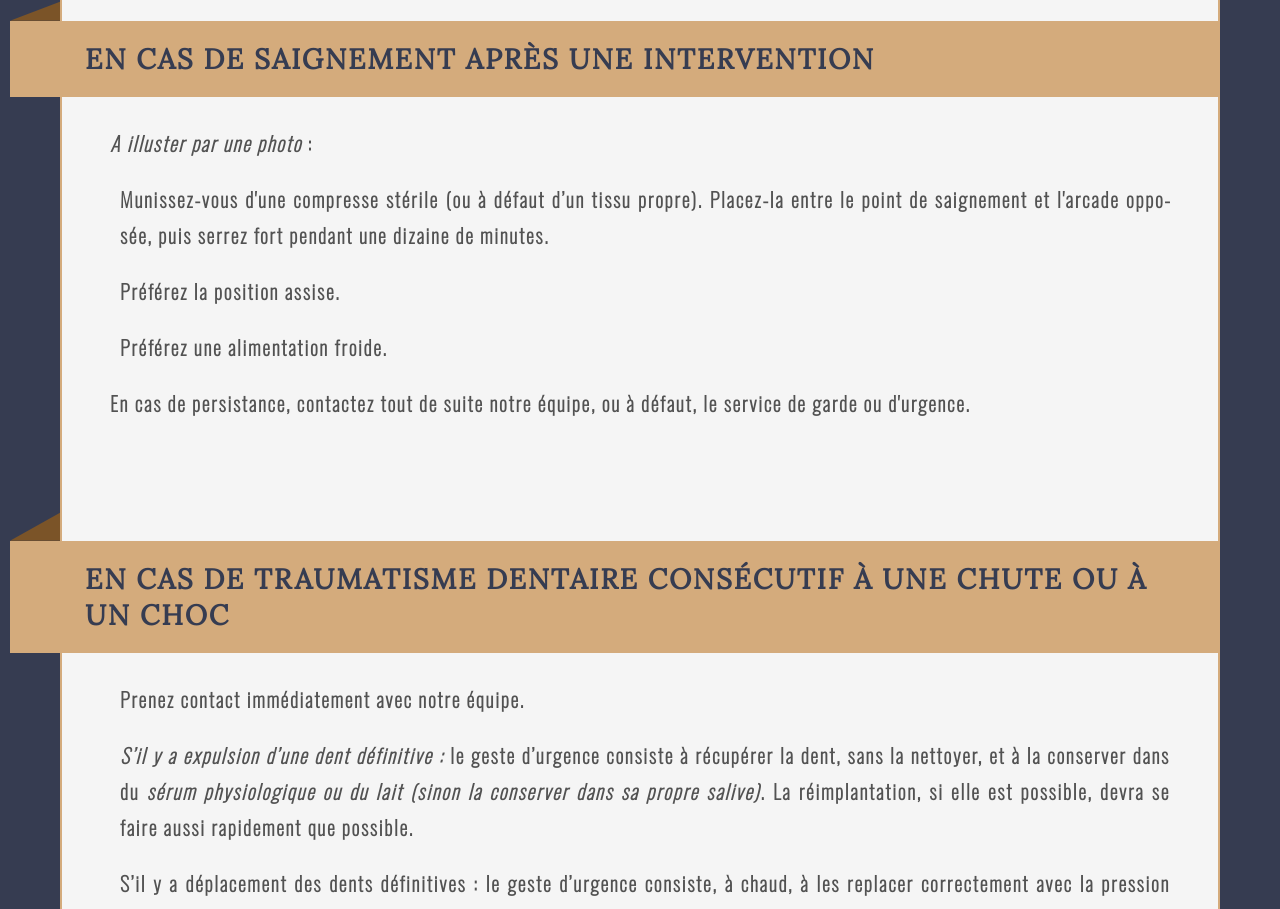
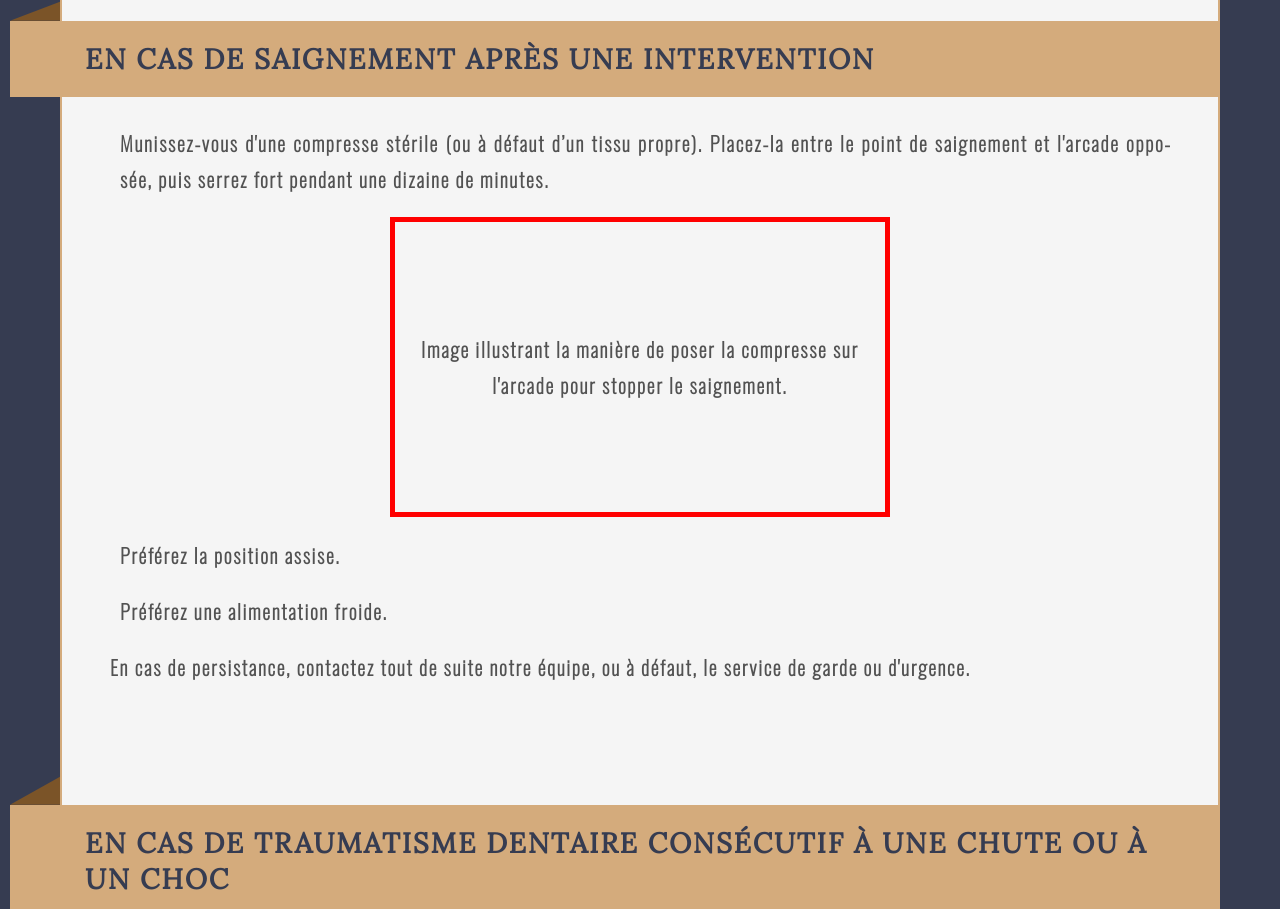
Before and after one commit to Votha-Chheng/cabinet-lenvolee, a Next.js app: page /urgences in a window 1280 px wide. Shown: the part 1432-2341 px from the top of the page. Built offline with nearby package versions, Linux system fonts and the light colour scheme; a web font is replaced by a local one.

Commit message:
Contenu manquant

```diff
--- a/components/homesecond.js
+++ b/components/homesecond.js
@@ -367,6 +367,7 @@ const DivWrapper = styled.div`
       column-gap:25px;
       margin: 0 auto;
       position: relative;
+      border:5px solid red;
 
       .line-container{
         position: absolute;
--- a/pages/urgences.js
+++ b/pages/urgences.js
@@ -81,7 +81,6 @@ const UrgencesPage = () => {
             initial="initial"
             animate={sectionInView ? "animate" : ""}
           >
-            <em>A illuster par une photo</em> :
             <motion.li
               variants={childList}
             >
@@ -92,6 +91,9 @@ const UrgencesPage = () => {
                 Munissez-vous d&apos;une com&shy;pres&shy;se sté&shy;rile (ou à défaut d’un tissu propre). Placez-la entre le point de saigne&shy;ment et l&apos;arcade op&shy;po&shy;sée, puis serrez fort pen&shy;dant une di&shy;zaine de minutes.
               </div>
             </motion.li>
+            <div className="img-saignement">
+              Image illustrant la manière de poser la compresse sur l'arcade pour stopper le saignement.
+            </div>
             <motion.li
               variants={childList}
             >
@@ -184,6 +186,17 @@ const MainWrapper = styled.main`
   margin-bottom: 100px;
   overflow: hidden;
 
+  .img-saignement{
+    width:500px;
+    height:300px;
+    margin:0 auto;
+    border: 5px solid red;
+    text-align: center;
+    display: flex;
+    justify-content: center;
+    align-items: center;
+  }
+
   h3{
     background-color: var(--main-color-text);
     padding: 20px 25px;
```
Also changed, not shown: pages/hygiene.js (+12 -1 lines).
